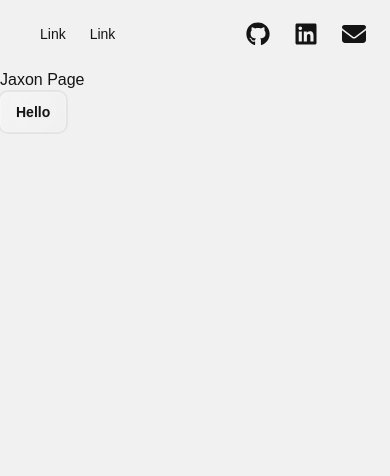
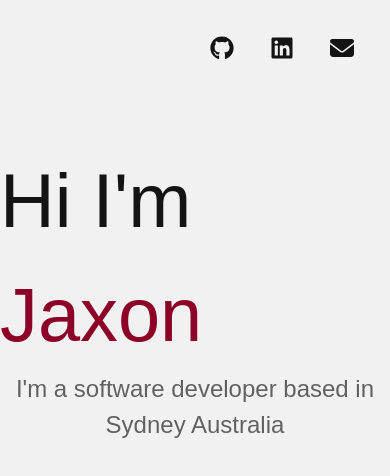
Before and after one commit to jaxonlloyd05/portfolio, a React (Vite) app: page / in a window 390 px wide. Shown: the top 476 px of the page. Built offline with nearby package versions, Linux system fonts and the light colour scheme; a web font is replaced by a local one.

Commit message:
testing mobile support and css stuff

```diff
--- a/src/App.tsx
+++ b/src/App.tsx
@@ -1,17 +1,16 @@
-import Header from "./components/Header"
+import type React from 'react'
+import Header from './components/Header'
+import Intro from './components/Intro'
 
-function App() {
+const App: React.FC = () => {
   return (
     <>
       <Header />
 
-      <div id="app">
-        <div id="intro">
-          <h1>Jaxon Page</h1>
-          <button className='btn glass'>Hello</button>
-        </div>
+      <div id='app'>
+        <Intro />
 
-        {/* <div id=""></div> */}
+        {/* <div id=''></div> */}
       </div>
 
     </>
--- a/src/app.css
+++ b/src/app.css
@@ -1,15 +1,16 @@
-@import "tailwindcss";
-@plugin "daisyui" {
-  themes: autumn --default, forest --prefersdark;
+@import 'tailwindcss';
+@plugin 'daisyui' {
+  themes: autumn --default, dark --prefersdark;
 }
-/* @plugin "daisyui" {
+/* @plugin 'daisyui' {
   themes: autumn --default;
 } */
 
 :root {
-  font-family: "NTR", sans-serif;
+  font-family: 'NTR', sans-serif;
   line-height: 1.5;
   font-weight: 400;
+  font-size: 24px;
 
   font-synthesis: none;
   text-rendering: optimizeLegibility;
@@ -22,14 +23,58 @@ body {
   min-height: 100vh;
 }
 
+h1 {font-size: 3.158rem; /* 50.56px */}
+
+h2 {font-size: 2.369rem; /* 37.92px */}
+
+h3 {font-size: 1.777rem; /* 28.48px */}
+
+h4 {font-size: 1.333rem; /* 21.28px */}
+
+small {font-size: 0.750rem; /* 12px */}
+
+#header {
+  position: fixed;
+  width: 100%;
+}
+
 #app {
   display: flex;
   flex-direction: column;
-  max-width: 768px;
+  max-width: 1024px;
   min-width: 320px;
   margin: 0 auto;
 }
 
 #intro {
-  height: 100000px;
+  display: flex;
+  flex-direction: column;
+  min-height: 100vh;
+  place-items: center;
 }
+
+
+.fade-in-section {
+  animation: fade-in 1s forwards;
+}
+
+/* later add animation to fade in items as user scrolls */
+.fade-in-section.is-visible {
+  opacity: 1;
+  transform: none;
+}
+
+@keyframes fade-in {
+  0% {
+    transform: translateY(10vh);
+    opacity: 0;
+  }
+
+  80% {
+    opacity: 0.65;
+  }
+
+  100% {
+    transform: none;
+  }
+}
--- a/src/components/Header.tsx
+++ b/src/components/Header.tsx
@@ -1,30 +1,38 @@
-import { FaGithub, FaLinkedin, FaEnvelope } from "react-icons/fa6";
+import type React from 'react';
+import { FaGithub, FaLinkedin, FaEnvelope } from 'react-icons/fa6';
 
 
-function Header() {
+const Header: React.FC = () => {
   return (
-    <div className="navbar gap-4 max-w-[1280px] m-auto">
-      <div className="flex-none">
-        <a className="link link-hover text-xl text-primary px-3 hidden md:block">Jaxon Lloyd</a>
+    <div id='header'>
+      <div className='navbar gap-4 max-w-[1280px] m-auto'>
+        <div className='flex-none'>
+          <a className='link link-hover text-primary px-3 hidden md:block'>Jaxon Lloyd</a>
         </div>
-      <div className="flex-3">
-        <ul className="menu menu-horizontal px-1">
-          <li><a>Link</a></li>
-          <li><a>Link</a></li>
+        <div className='flex-3'>
+          <ul className='menu menu-horizontal px-1 hidden md:block'>
+            <li>asdas</li>
           </ul>
         </div>
-      <div className="flex-none">
-        <ul className="menu menu-horizontal px-1">
+        <div className='flex-none'>
+          <ul className='menu menu-horizontal px-1'>
             <li>
-            <a className="link hover:text-primary"><FaGithub size={'24px'}/></a>
+              <a className='link hover:text-primary' href='https://github.com/jaxonlloyd05' target='_blank'>
+                <FaGithub size={'24px'}/>
+              </a>
             </li>
             <li>
-            <a className="link hover:text-primary"><FaLinkedin size={'24px'}/></a>
+              <a className='link hover:text-primary' href='https://www.linkedin.com/in/jaxon-lloyd-6577832a3/' target='_blank'>
+                <FaLinkedin size={'24px'}/>
+              </a>
             </li>
             <li>
-            <a className="link hover:text-primary"><FaEnvelope size={'24px'}/></a>
+              <a className='link hover:text-primary' href='mailto:jaxonlloyd05@gmail.com'>
+                <FaEnvelope size={'24px'}/>
+              </a>
             </li>
           </ul>
+        </div>
       </div>
     </div>
   )
--- /dev/null
+++ b/src/components/Intro.tsx
@@ -0,0 +1,19 @@
+import type React from "react";
+// import MountainSketch from "../assets/MountainSketch";
+
+const Intro: React.FC = () => {
+
+
+    return (
+        <div id='intro' className="pt-[144px] lg:pt-[288px]">
+            {/* <MountainSketch /> */}
+            <h1>Hi I'm <span className="text-primary">Jaxon</span></h1>
+            <p className="opacity-65 text-center fade-in-section">
+                I'm a software developer based in Sydney Australia
+            </p>
+        </div>
+    )
+}
+
+
+export default Intro;
```
Also changed, not shown: index.html (+9 -9 lines), src/assets/MountainSketch.tsx (added). Lines whose indentation alone changed are shown as unchanged.
